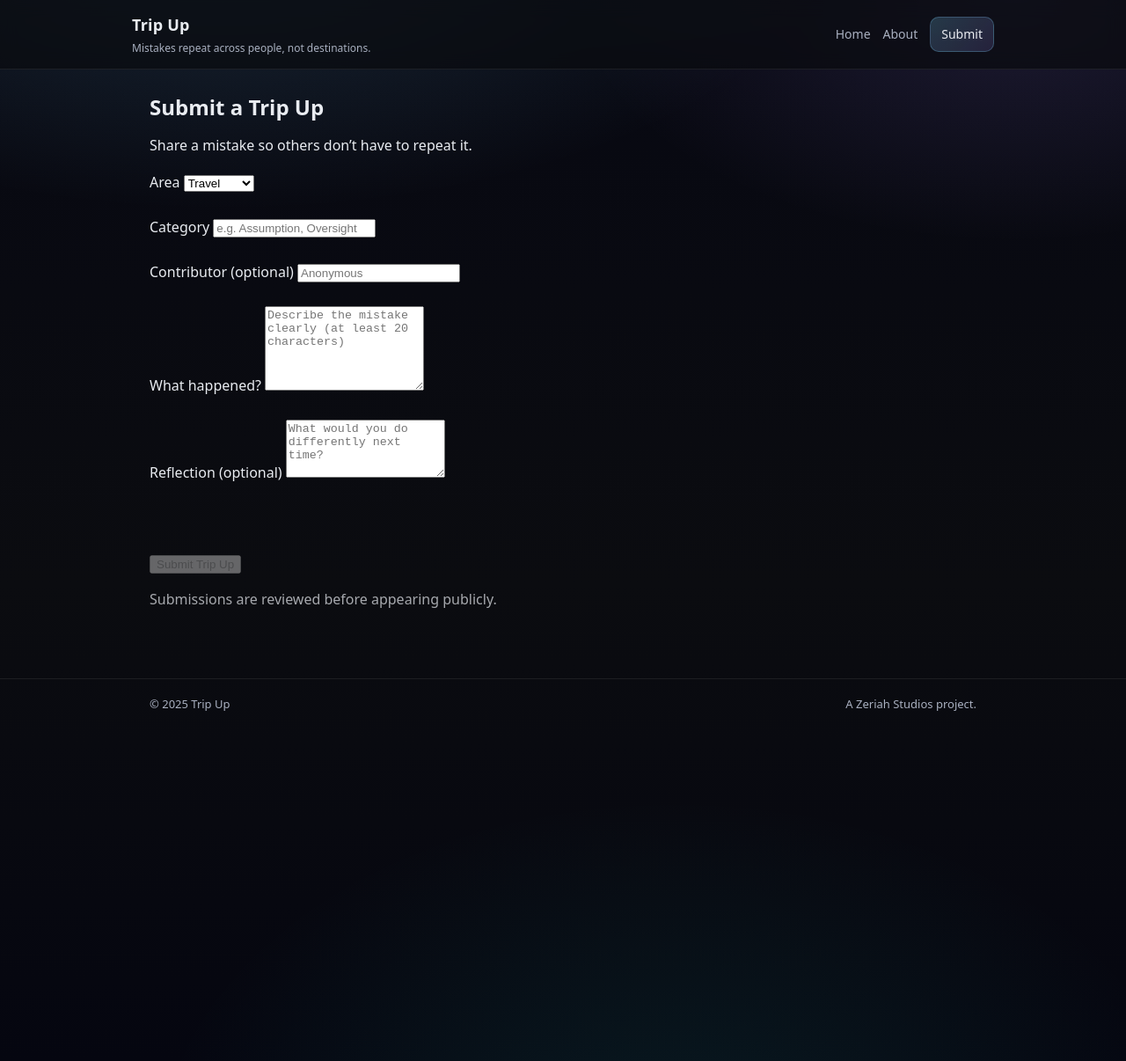
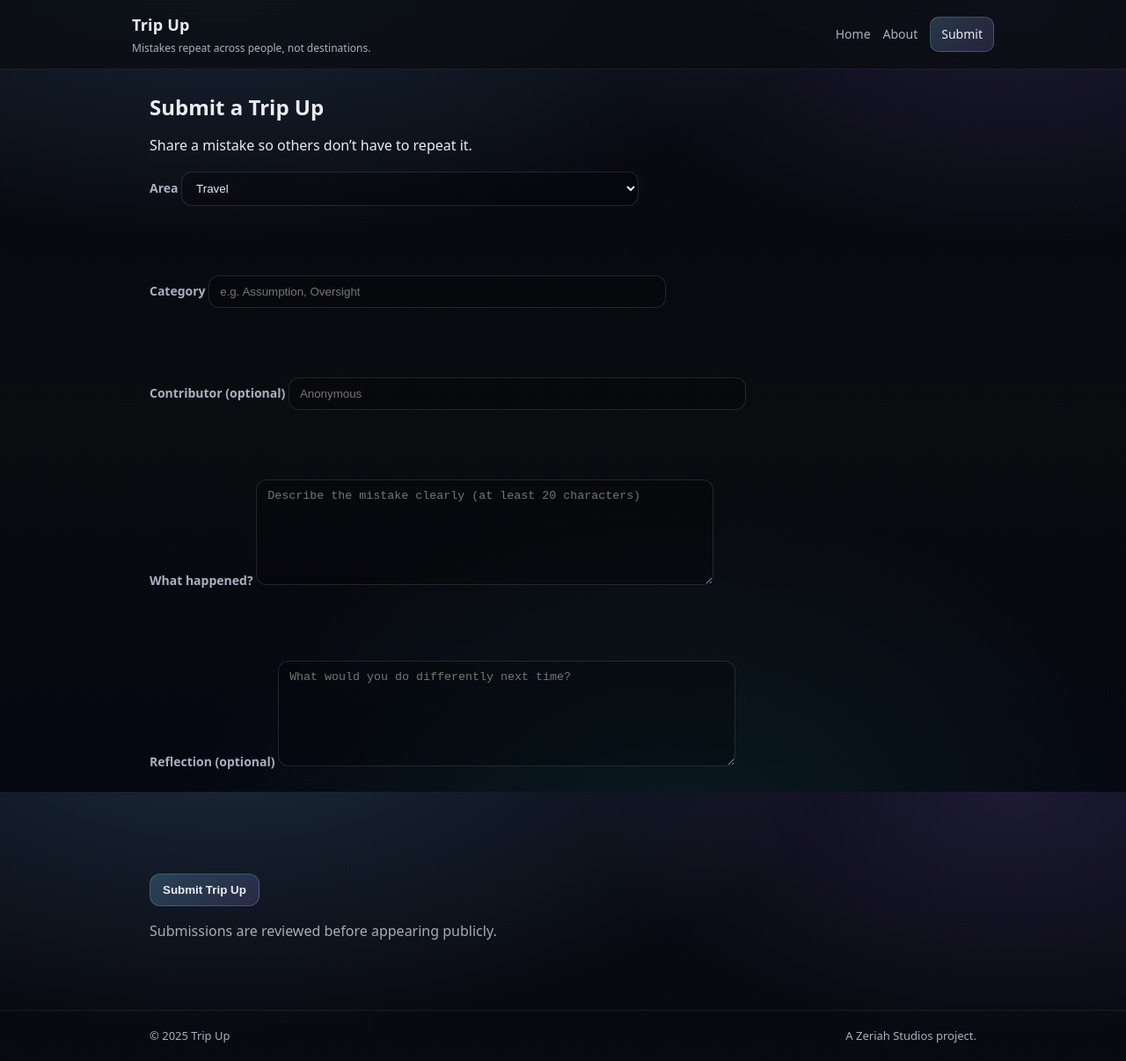
Before and after one commit to ZeriahStudios/TripUp, a Jekyll site: the page built from submit.md, in a window 1280 px wide and 1206 px high. Shown: the whole window at 88% size. Built offline with Jekyll 4.4.1, drawn with Linux system fonts in a browser that asks for light colours.

Commit message:
Update site.css

```diff
--- a/assets/css/site.css
+++ b/assets/css/site.css
@@ -207,3 +207,36 @@ a:hover{text-decoration:none}
   flex-wrap:wrap;
   font-size:13px;
 }
+
+/* --- Form styling (Trip Up submit) --- */
+form label{
+  display:block;
+  margin:14px 0;
+  color:var(--muted);
+  font-size:14px;
+  font-weight:700;
+}
+
+form input, form select, form textarea{
+  width:min(520px, 100%);
+  padding:10px 12px;
+  border-radius:12px;
+  border:1px solid rgba(255,255,255,.12);
+  background:rgba(0,0,0,.25);
+  color:var(--text);
+  outline:none;
+}
+
+form textarea{ min-height:120px; resize:vertical; }
+
+form button{
+  padding:10px 14px;
+  border-radius:12px;
+  border:1px solid rgba(125,211,252,.25);
+  background:linear-gradient(135deg, rgba(125,211,252,.22), rgba(167,139,250,.16));
+  color:var(--text);
+  cursor:pointer;
+  font-weight:800;
+}
+
+form button:hover{ filter:brightness(1.05); }
```
